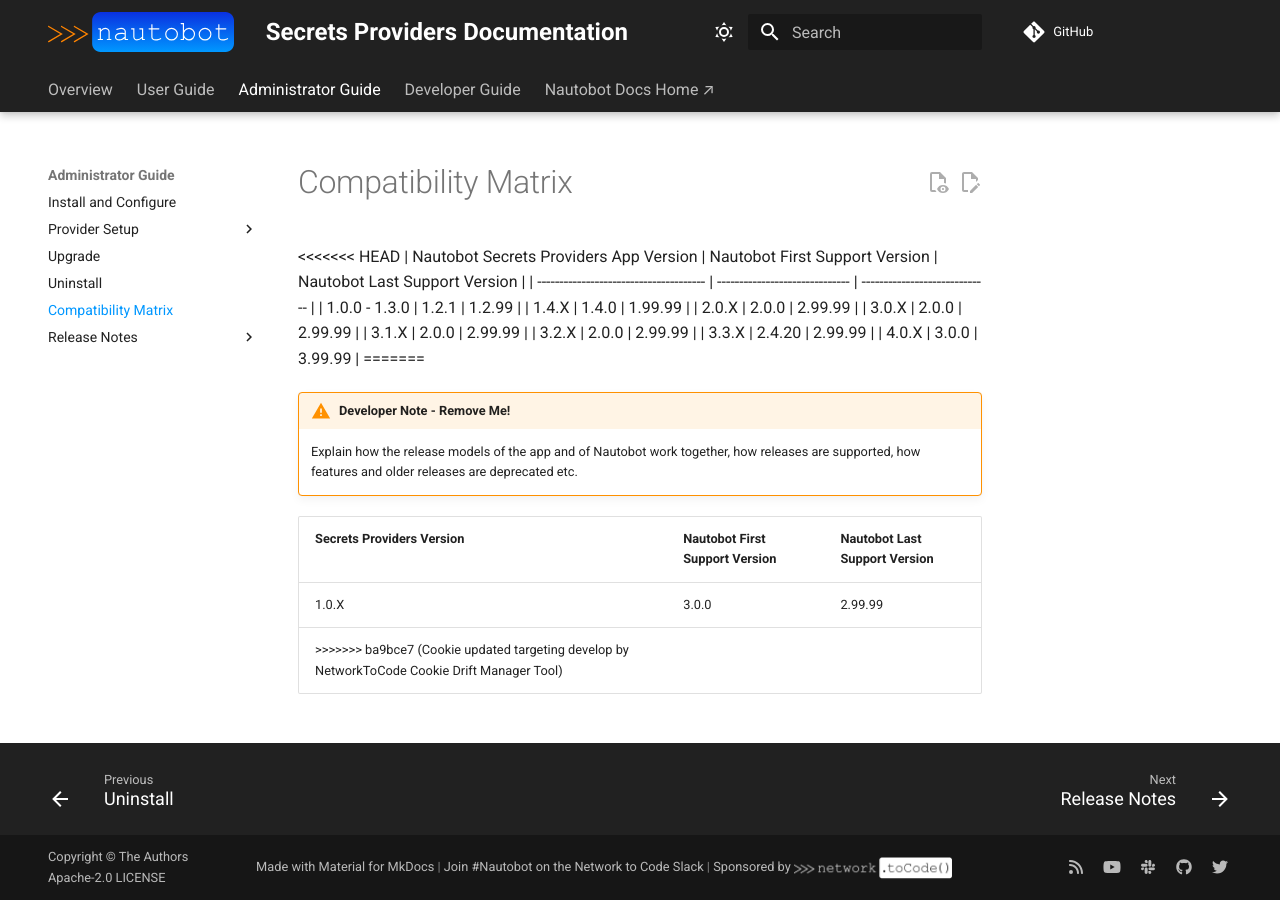
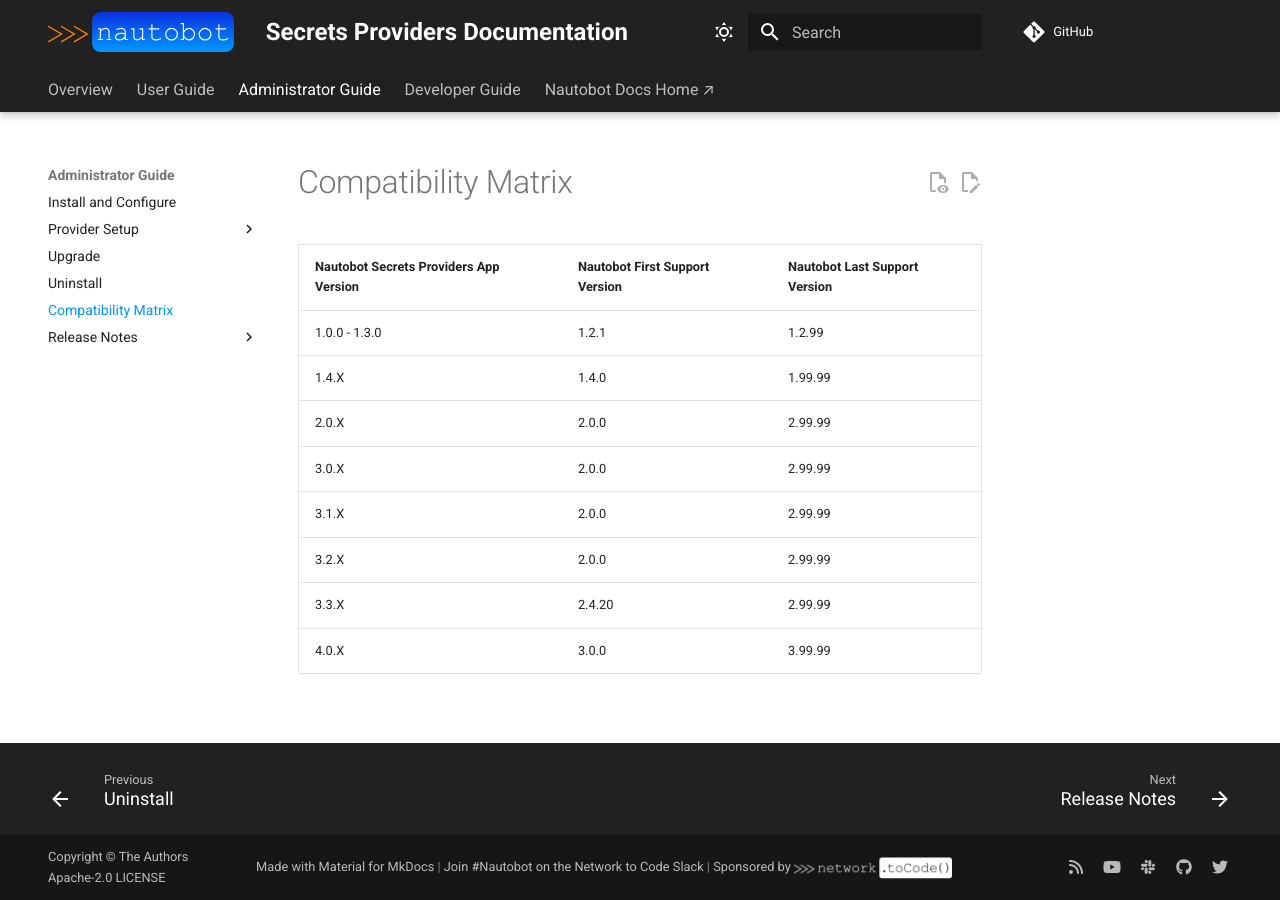
Before and after one commit to nautobot/nautobot-app-secrets-providers, an MkDocs documentation site: the page built from docs/admin/compatibility_matrix.md, in a window 1280 px wide. Built offline with MkDocs 1.6.1 and Material for MkDocs 9.7.7, drawn with Linux system fonts in a browser that asks for light colours; comment, search, counter and statistics services are not loaded.

Commit message:
fix merge conflicts

```diff
--- a/docs/admin/compatibility_matrix.md
+++ b/docs/admin/compatibility_matrix.md
@@ -1,6 +1,5 @@
 # Compatibility Matrix
 
-<<<<<<< HEAD
 | Nautobot Secrets Providers App Version | Nautobot First Support Version | Nautobot Last Support Version |
 | -------------------------------------- | ------------------------------ | ----------------------------- |
 | 1.0.0 - 1.3.0                          | 1.2.1                          | 1.2.99                        |
@@ -11,11 +10,3 @@
 | 3.2.X                                  | 2.0.0                          | 2.99.99                       |
 | 3.3.X                                  | 2.4.20                         | 2.99.99                       |
 | 4.0.X                                  | 3.0.0                          | 3.99.99                       |
-=======
-!!! warning "Developer Note - Remove Me!"
-    Explain how the release models of the app and of Nautobot work together, how releases are supported, how features and older releases are deprecated etc.
-
-| Secrets Providers Version | Nautobot First Support Version | Nautobot Last Support Version |
-| ------------- | -------------------- | ------------- |
-| 1.0.X         | 3.0.0                | 2.99.99        |
->>>>>>> ba9bce7 (Cookie updated targeting develop by NetworkToCode Cookie Drift Manager Tool)
--- a/pyproject.toml
+++ b/pyproject.toml
@@ -30,15 +30,12 @@
 python = ">=3.10,<3.14"
 # Used for local development
 nautobot = ">=3.0.0,<4.0.0"
-<<<<<<< HEAD
 azure-identity = { version = "^1.15.0", optional = true }
 azure-keyvault-secrets = { version = "^4.8.0", optional = true }
 boto3 = { version = "^1.19.5", optional = true }
 hvac = { version = ">=0.11.0, <1.1.0", optional = true }
 python-tss-sdk = {version = "~1.2.0", optional = true}
 onepassword-sdk = {version = "^0.1.2", python = ">=3.9", optional = true}
-=======
->>>>>>> ba9bce7 (Cookie updated targeting develop by NetworkToCode Cookie Drift Manager Tool)
 
 [tool.poetry.group.dev.dependencies]
 coverage = "*"
```
Also changed, not shown: .cookiecutter.json, 1 other file.
